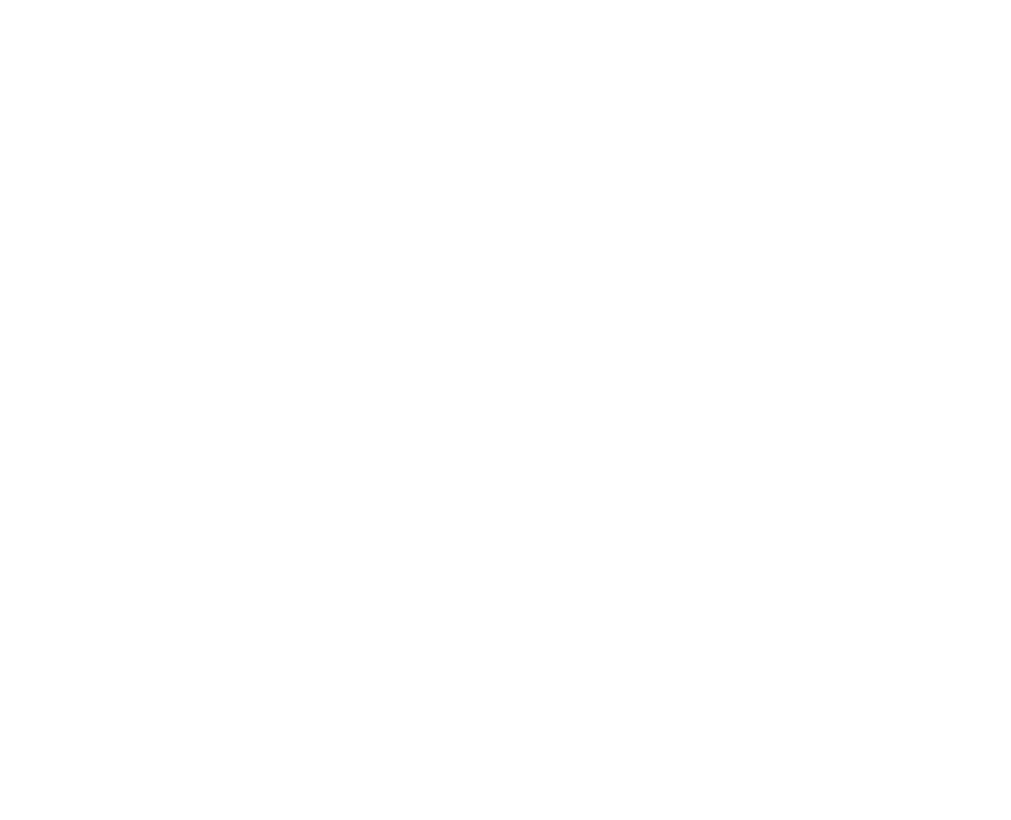
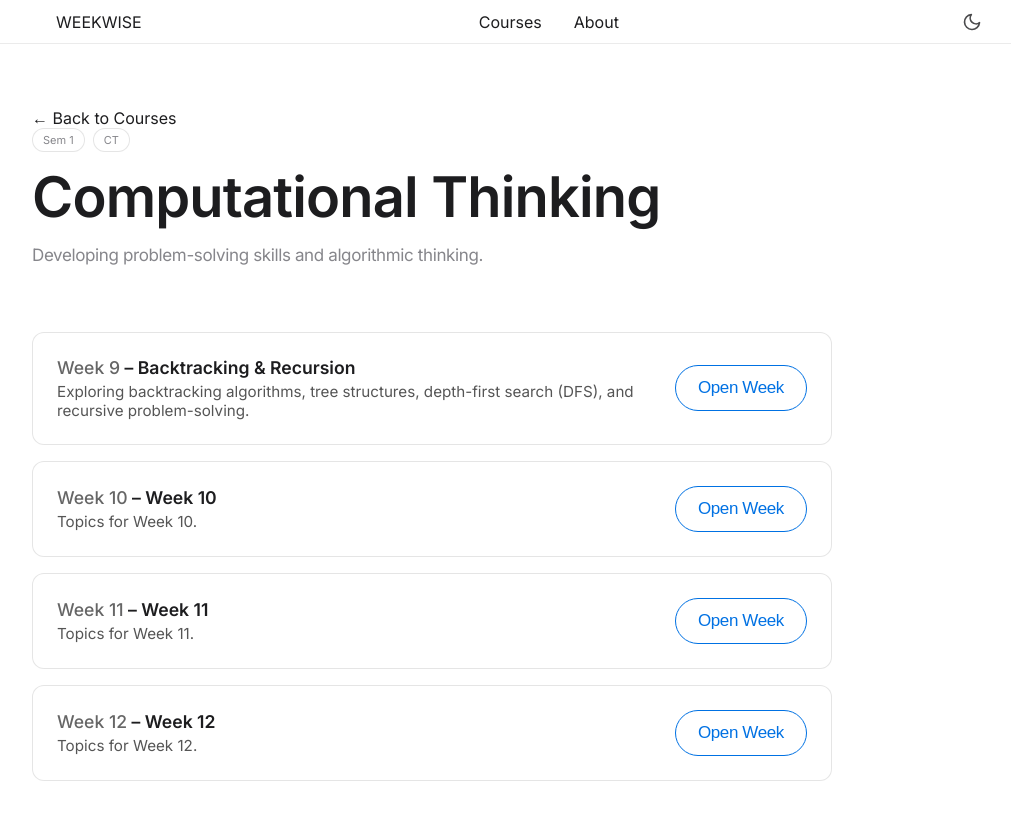
Before and after one commit to boringinteractive-dotcom/head-on-a-radio, a Next.js app: page /course/ct in a window 1280 px wide. Before the commit this address had no page. Shown: the top 820 px of the page, without its empty margins (118-1129 px from the left). Built offline with nearby package versions, Linux system fonts and the light colour scheme.

Commit message:
Update mockData.js

```diff
--- a/src/data/mockData.js
+++ b/src/data/mockData.js
@@ -1,44 +1,117 @@
 export const courses = [
     {
-        id: "cs101",
-        slug: "data-structures",
-        title: "Data Structures – CS",
-        description: "Master the fundamental building blocks of computer science. Learn arrays, linked lists, trees, and graphs.",
-        tags: ["Sem 3", "CS"],
+        id: "maths1",
+        slug: "maths-1",
+        title: "Mathematics 1",
+        description: "Fundamental concepts of mathematics including calculus and algebra.",
+        tags: ["Sem 1", "Maths"],
         weeks: [
             {
-                weekNumber: 1,
-                title: "Introduction & Overview",
-                description: "Understanding why data structures matter and Big O notation basics.",
+                weekNumber: 9,
+                title: "Week 9",
+                description: "Topics for Week 9.",
             },
             {
-                weekNumber: 2,
-                title: "Arrays & Complexity",
-                description: "Deep dive into static vs dynamic arrays and time complexity analysis.",
+                weekNumber: 10,
+                title: "Week 10",
+                description: "Topics for Week 10.",
             },
             {
-                weekNumber: 3,
-                title: "Linked Lists",
-                description: "Building flexible linear data structures from scratch.",
+                weekNumber: 11,
+                title: "Week 11",
+                description: "Topics for Week 11.",
+            },
+            {
+                weekNumber: 12,
+                title: "Week 12",
+                description: "Topics for Week 12.",
             },
         ],
     },
     {
-        id: "des201",
-        slug: "ui-design-basics",
-        title: "UI Design Basics",
-        description: "Learn to design clean, functional interfaces. Typography, color theory, and layout grids.",
-        tags: ["Design", "Beginner"],
+        id: "stats1",
+        slug: "statistics-1",
+        title: "Statistics 1",
+        description: "Introduction to statistical methods and data analysis.",
+        tags: ["Sem 1", "Stats"],
         weeks: [
             {
-                weekNumber: 1,
-                title: "Typography & Hierarchy",
-                description: "How to use type to guide the user's eye.",
+                weekNumber: 9,
+                title: "Week 9",
+                description: "Topics for Week 9.",
             },
             {
-                weekNumber: 2,
-                title: "Color Theory",
-                description: "Creating harmonious color palettes for digital products.",
+                weekNumber: 10,
+                title: "Week 10",
+                description: "Topics for Week 10.",
+            },
+            {
+                weekNumber: 11,
+                title: "Week 11",
+                description: "Topics for Week 11.",
+            },
+            {
+                weekNumber: 12,
+                title: "Week 12",
+                description: "Topics for Week 12.",
+            },
+        ],
+    },
+    {
+        id: "ct",
+        slug: "ct",
+        title: "Computational Thinking",
+        description: "Developing problem-solving skills and algorithmic thinking.",
+        tags: ["Sem 1", "CT"],
+        weeks: [
+            {
+                weekNumber: 9,
+                title: "Backtracking & Recursion",
+                description: "Exploring backtracking algorithms, tree structures, depth-first search (DFS), and recursive problem-solving.",
+            },
+            {
+                weekNumber: 10,
+                title: "Week 10",
+                description: "Topics for Week 10.",
+            },
+            {
+                weekNumber: 11,
+                title: "Week 11",
+                description: "Topics for Week 11.",
+            },
+            {
+                weekNumber: 12,
+                title: "Week 12",
+                description: "Topics for Week 12.",
+            },
+        ],
+    },
+    {
+        id: "eng1",
+        slug: "english-1",
+        title: "English 1",
+        description: "Enhancing communication skills and literary analysis.",
+        tags: ["Sem 1", "English"],
+        weeks: [
+            {
+                weekNumber: 9,
+                title: "Week 9",
+                description: "Topics for Week 9.",
+            },
+            {
+                weekNumber: 10,
+                title: "Week 10",
+                description: "Topics for Week 10.",
+            },
+            {
+                weekNumber: 11,
+                title: "Week 11",
+                description: "Topics for Week 11.",
+            },
+            {
+                weekNumber: 12,
+                title: "Week 12",
+                description: "Topics for Week 12.",
             },
         ],
     },
```
